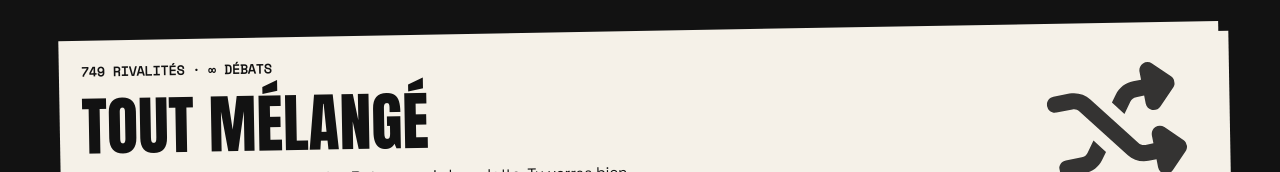
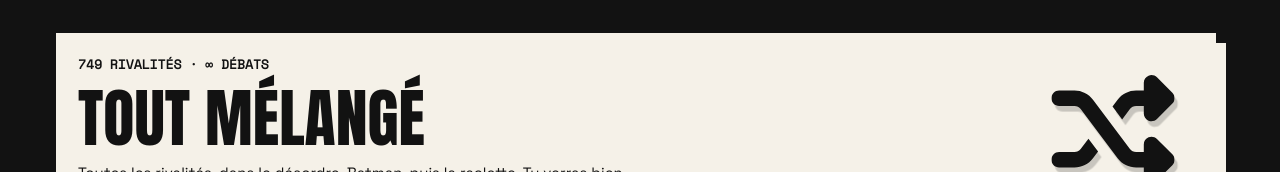
Before and after one commit to MZA-code/484, an Astro site: page / in a window 1280 px wide. In both pictures the pointer is over the link 640 px from the left and 767 px from the top of the page. Shown: the part 628-800 px from the top of the page. Built offline with nearby package versions, Linux system fonts and the light colour scheme; Astro itself is replaced by a stand-in of ours.

Commit message:
style: modern hover on home cards (lift, sheen, floating icon)
Replaces the rotation with a diagonal lift toward the shadow, a one-way
light sweep, a floating icon and a pressed state on click; same effect
on keyboard focus.

Co-Authored-By: Claude Opus 5.5 <noreply@anthropic.com>

```diff
--- a/src/pages/index.astro
+++ b/src/pages/index.astro
@@ -250,23 +250,57 @@ const sections = universes.map((u) => ({
     box-shadow: 6px 6px 0 var(--fg);
     text-decoration: none;
     transition:
-      transform 180ms cubic-bezier(0.2, 0.9, 0.3, 1.4),
-      box-shadow 180ms ease;
+      transform 260ms cubic-bezier(0.22, 1, 0.36, 1),
+      box-shadow 260ms cubic-bezier(0.22, 1, 0.36, 1);
     /* Les cartes tombent en cascade après le titre. */
     animation: card-drop 520ms cubic-bezier(0.2, 0.9, 0.3, 1.25) backwards;
     animation-delay: calc(480ms + min(var(--i), 8) * 70ms);
   }
 
-  .theme-card:hover {
-    transform: translateY(-6px) rotate(-1deg);
+  /*
+   * Survol : la carte se décolle en diagonale, son ombre s'allonge, et un reflet la balaie.
+   * Au clic, elle s'enfonce dans son ombre, comme un bouton qu'on presse.
+   */
+  .theme-card:hover,
+  .theme-card:focus-visible {
+    transform: translate(-4px, -4px);
     box-shadow: 10px 10px 0 var(--fg);
   }
 
-  .theme-card:hover .theme-play {
+  .theme-card:active {
+    transform: translate(3px, 3px);
+    box-shadow: 3px 3px 0 var(--fg);
+    transition-duration: 80ms;
+  }
+
+  .theme-card:hover .theme-play,
+  .theme-card:focus-visible .theme-play {
     transform: translateX(6px);
   }
 
-  /* Icône en filigrane dans le coin de la carte ; elle gigote au survol. */
+  .theme-card::after {
+    content: '';
+    position: absolute;
+    inset: 0;
+    background: linear-gradient(
+      105deg,
+      transparent 30%,
+      rgb(255 255 255 / 0.45) 48%,
+      rgb(255 255 255 / 0.15) 54%,
+      transparent 70%
+    );
+    transform: translateX(-110%);
+    pointer-events: none;
+  }
+
+  /* Le reflet ne passe qu'à l'entrée : à la sortie, il revient sans transition. */
+  .theme-card:hover::after,
+  .theme-card:focus-visible::after {
+    transform: translateX(110%);
+    transition: transform 700ms cubic-bezier(0.4, 0, 0.2, 1);
+  }
+
+  /* Icône dans le coin de la carte ; elle flotte au survol. */
   .theme-card {
     position: relative;
     overflow: hidden;
@@ -279,12 +313,17 @@ const sections = universes.map((u) => ({
     width: 52px;
     height: 52px;
     opacity: 0.85;
-    transform: rotate(8deg);
-    transition: transform 220ms cubic-bezier(0.2, 0.9, 0.3, 1.6);
+    transition:
+      transform 320ms cubic-bezier(0.22, 1, 0.36, 1),
+      opacity 320ms ease,
+      filter 320ms ease;
   }
 
-  .theme-card:hover :global(.theme-icon) {
-    transform: rotate(-10deg) scale(1.18);
+  .theme-card:hover :global(.theme-icon),
+  .theme-card:focus-visible :global(.theme-icon) {
+    opacity: 1;
+    transform: translateY(-6px) scale(1.12);
+    filter: drop-shadow(3px 5px 0 rgb(0 0 0 / 0.18));
   }
 
   .theme-card--mixed :global(.theme-icon) {
```
